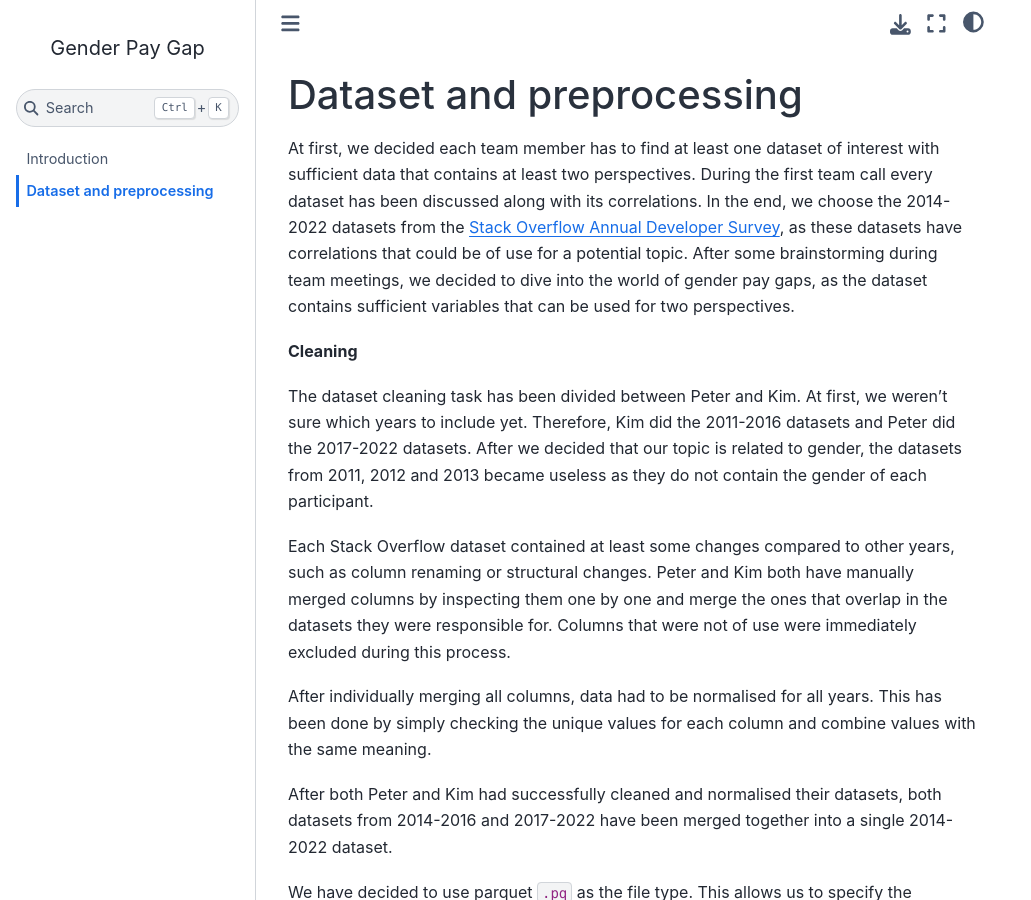
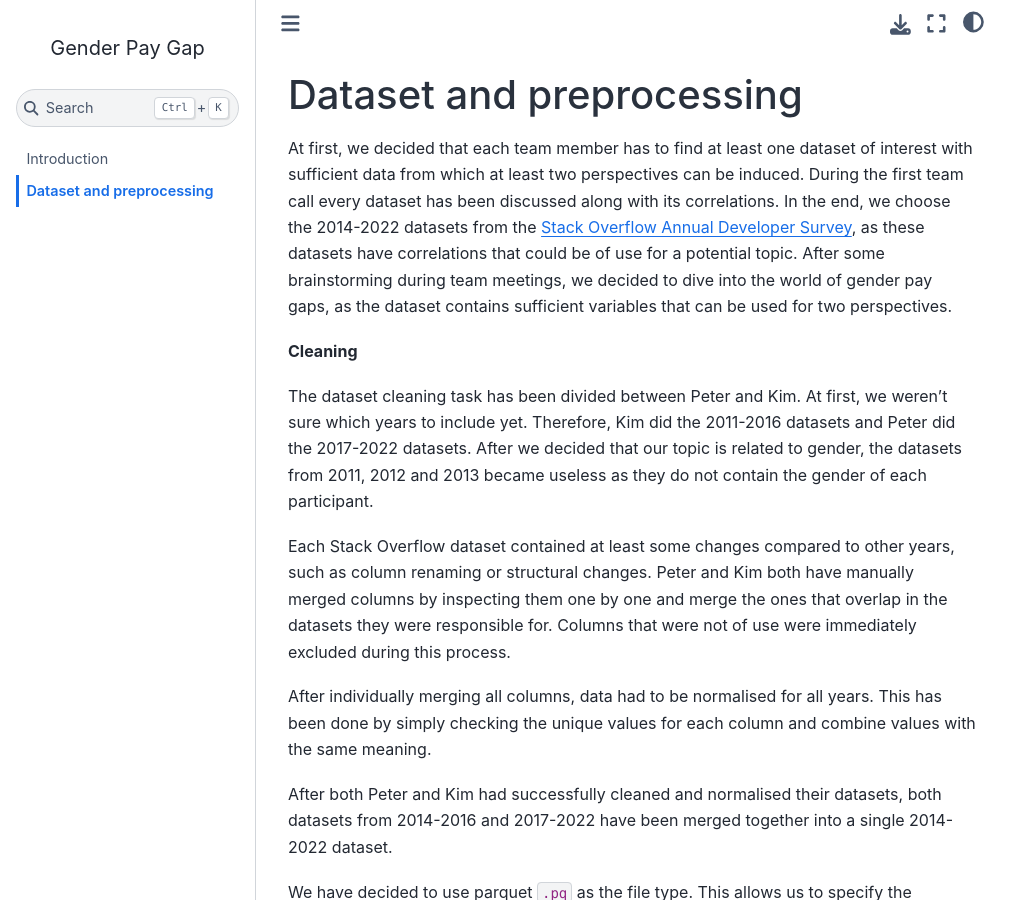
Before and after one commit to p-adema/info-vis, a Jupyter Book: the page built from docs/dataset-preprocessing.md, in a window 1280 px wide and 900 px high. Shown: the whole window, without its empty margins (0-1031 px from the left). Built offline with Jupyter Book 1.0.4 settings and Sphinx 7.4.7 and the Sphinx Book theme 1.1.4, drawn with Linux system fonts in a browser that asks for light colours; pages that are not in the unit, such as notebooks, are missing from menus; comment, search, counter and statistics services are not loaded.

Commit message:
docs(dataset and preprocessing): rephrase introduction a bit

```diff
--- a/docs/dataset-preprocessing.md
+++ b/docs/dataset-preprocessing.md
@@ -1,9 +1,9 @@
 # Dataset and preprocessing
 
-At first, we decided each team member has to find at least one dataset of
-interest with sufficient data that contains at least two perspectives. During
-the first team call every dataset has been discussed along with its
-correlations. In the end, we choose the 2014-2022 datasets from the
+At first, we decided that each team member has to find at least one dataset of
+interest with sufficient data from which at least two perspectives can be
+induced. During the first team call every dataset has been discussed along with
+its correlations. In the end, we choose the 2014-2022 datasets from the
 [Stack Overflow Annual Developer Survey](https://insights.stackoverflow.com/survey),
 as these datasets have correlations that could be of use for a potential topic.
 After some brainstorming during team meetings, we decided to dive into the world
```
